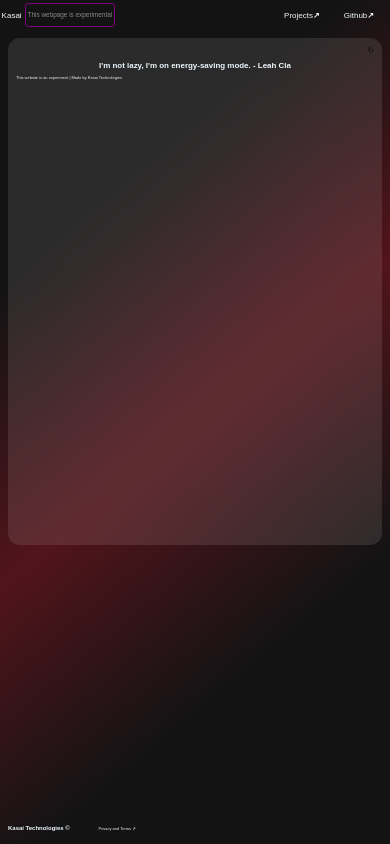
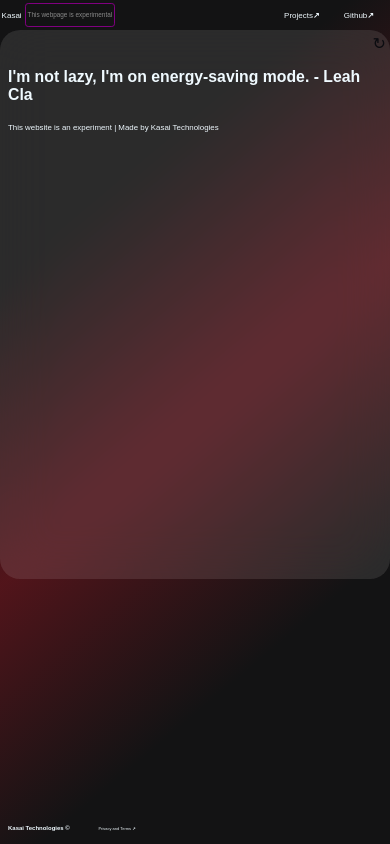
Before and after one commit to kirilft/Chromium, an Angular app: page /main in a window 390 px wide. Built offline with nearby package versions, Linux system fonts and the light colour scheme; a web font is replaced by a local one.

Commit message:
main looks good

```diff
--- a/src/app/main/main.component.css
+++ b/src/app/main/main.component.css
@@ -21,7 +21,7 @@ main {
   overflow: hidden;
   text-overflow: ellipsis;
   color: var(--color-snow);
-  font-size:2rem;
+  font-size:calc(1rem + 1vw);
 }
 
 .additional-text {
@@ -53,66 +53,42 @@ main {
   color: var(--color-light-gray);
 }
 
-@media (max-width: 1680px) {
-  main {
-    padding: 1rem;
-    margin: 1rem;
-  }
-
-  .reload{
-    margin: 1rem 0 0 auto;
-    font-size: 1.8rem;
+@media(max-width:800px){
+  main{
+    padding:0.5rem;
+    margin:0.5rem;
   }
   .typewriter-text {
-    font-size: 1.5rem;
+    padding:0.25rem;
+    margin:0.5rem;
+    font-size:calc(0.5rem + 1vw);
+  }
+  .additional-text {
+    padding:0.5rem;
+    margin:0.5rem;
   }
 }
 
-@media (max-width: 1024px) {
+@media(max-width:600px) {
   main {
-    padding: 0.75rem;
-    margin: 0.75rem;
-    border-radius: calc(0.5rem + 1vw);
-    height: 60vh;
+    padding: 0.25rem;
+    margin: 0;
+    height: 65vh;
   }
 
   .typewriter-text {
-    font-size: 1rem;
+    padding: 0.25rem;
+    margin: 0;
+    font-size: calc(0.25rem + 1vw);
   }
 
   .additional-text {
-    padding: 1.5rem;
-    font-size: calc(1.2rem + 1vw);
+    padding: 0.25rem;
+    margin: 0;
+    font-size: calc(0.25rem + 1vw);
   }
 
-  .reload{
-    margin: 0 0 0 auto;
-    font-size: 1.8rem;
+  .reload {
+    font-size:1rem;
   }
 }
-
-@media (max-width: 600px) {
-  main {
-    flex-direction: row;
-    padding: 0.5rem;
-    margin: 0.5rem;
-  }
-
-  .typewriter-text,
-  .additional-text{
-    margin:0;
-    padding: 0;
-    font-size: calc(0.4rem + 0.4vw);
-  }
-  .reload{
-    padding: 0;
-    font-size: 0.5rem;
-  }
-}
-
-@media (max-width: 400px) {
-  .typewriter-text,
-  .additional-text {
-    font-size: calc(0.2rem + 0.2vw);
-  }
-}
```
